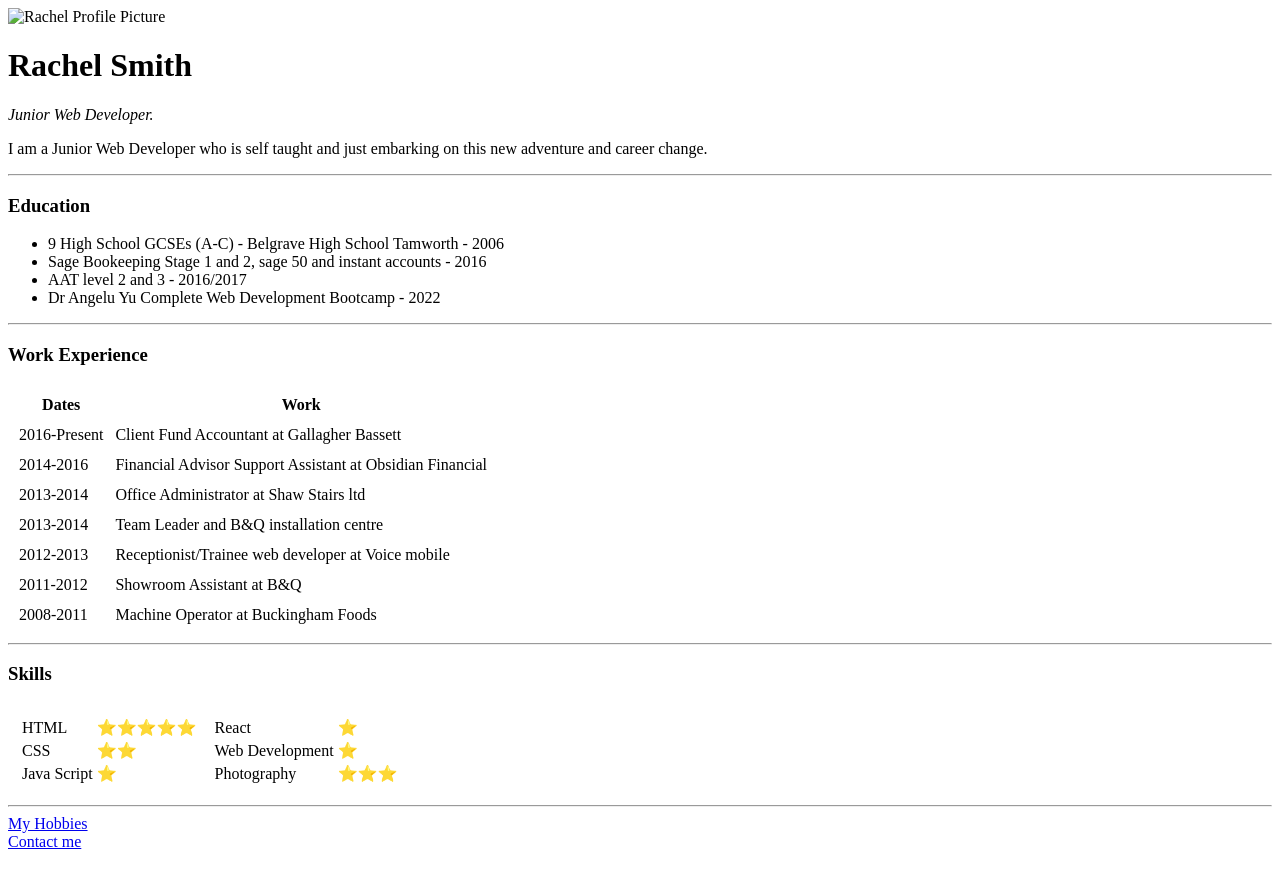
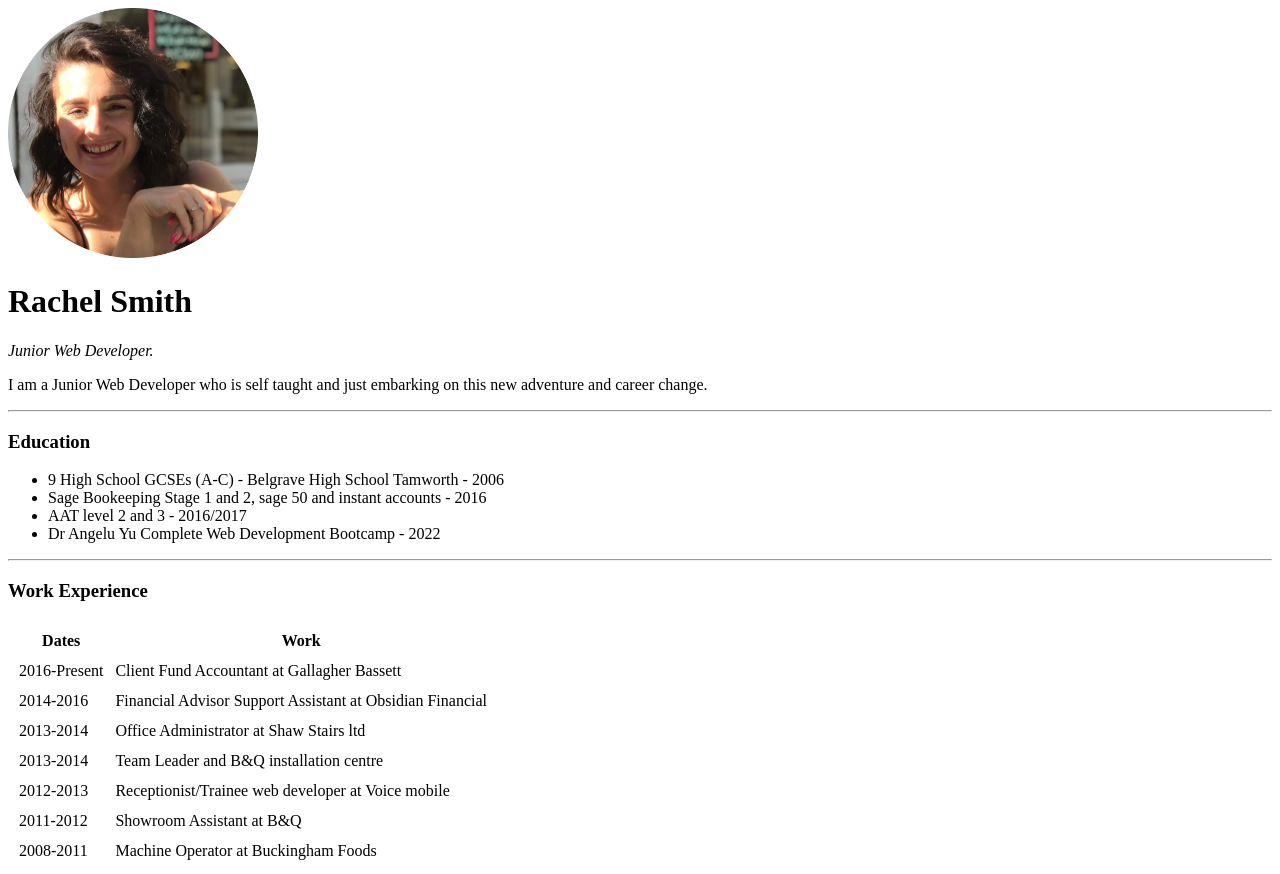
Before and after one commit to Rach1397/Personalsite, a plain HTML site: page index.html in a window 1280 px wide. Shown: the top 874 px of the page. Drawn offline with Linux system fonts and the light colour scheme.

Commit message:
Update image name

```diff
--- a/index.html
+++ b/index.html
@@ -7,7 +7,7 @@
 </head>
 
 <body>
-  <img src="images/Rach1397.png" alt="Rachel Profile Picture" width="250" height="250">
+  <img src="images/20200818_172559_bce679fc-5be7-44ec-8d59-3a0164a31b30-modified.png" alt="Rachel Profile Picture" width="250" height="250">
   <h1>Rachel Smith</h1>
   <p><em>Junior Web Developer.</em></p>
   <p>I am a Junior Web Developer who is self taught and just embarking on this new adventure and career change.</p>
```
